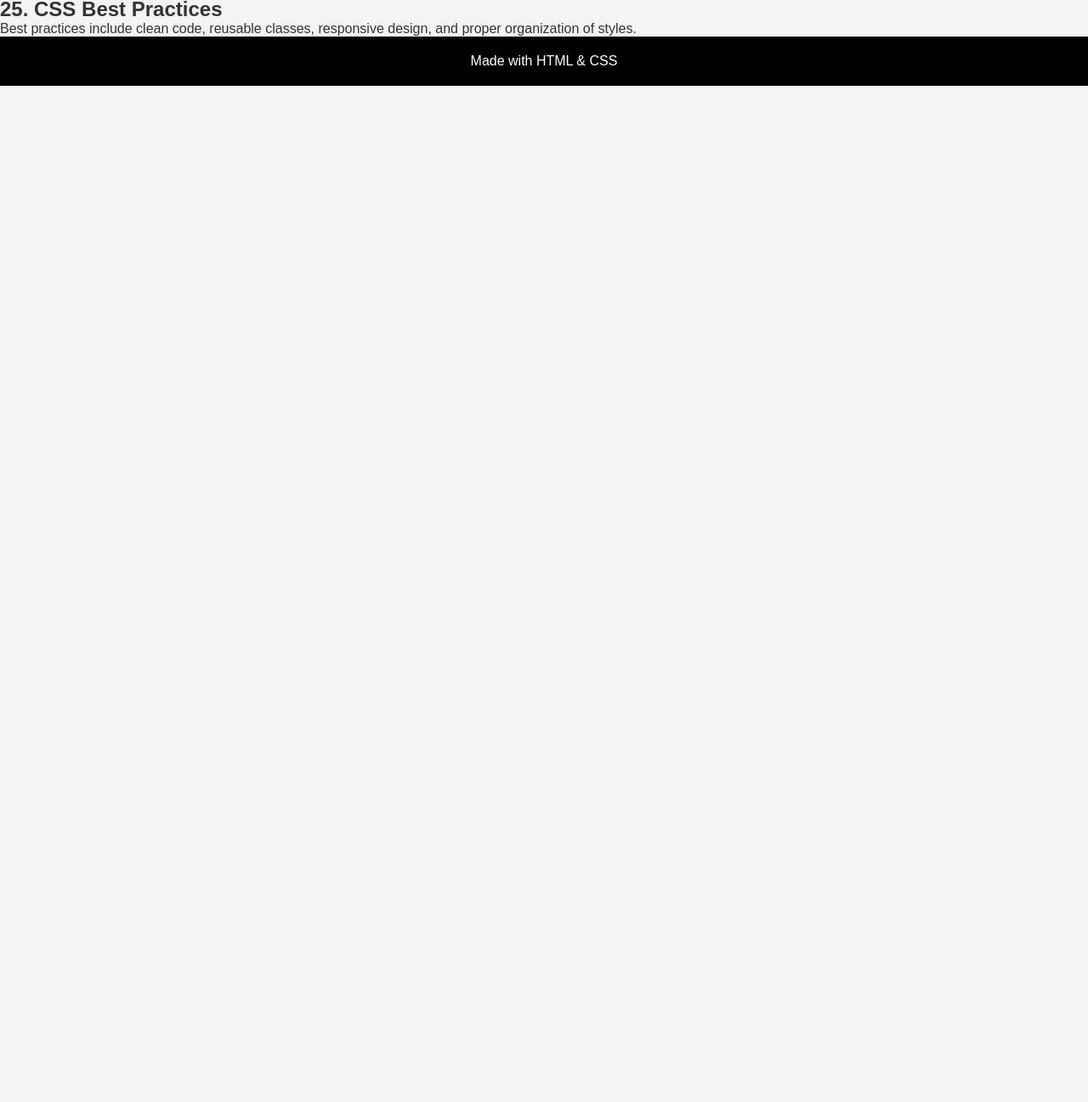
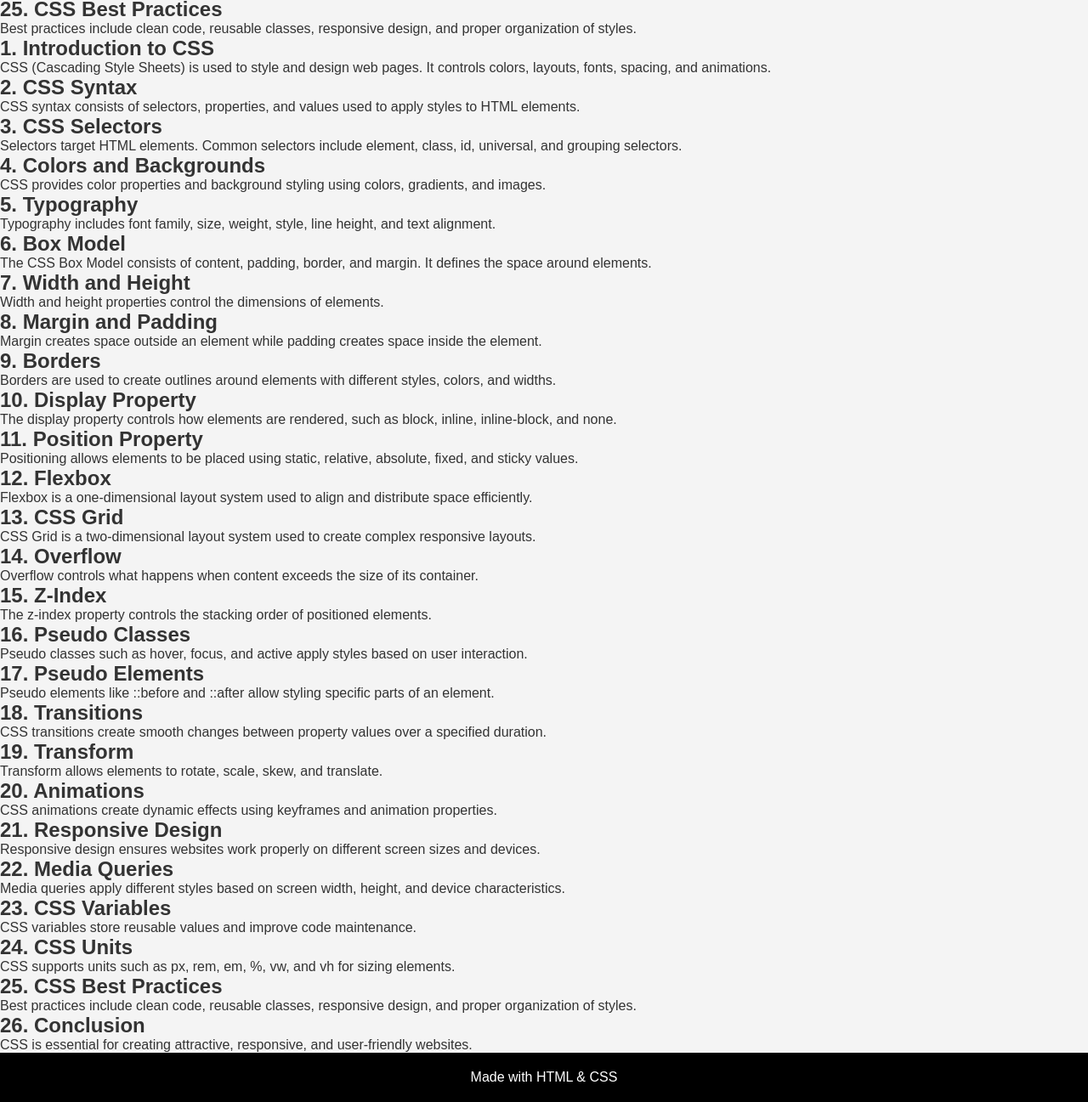
Before and after one commit to gauravkumar2005/CSS-all-concepts-practice, a plain HTML site: page index.html in a window 1280 px wide. Shown: the part 3767-5064 px from the top of the page at 85% size. Before the commit the page ends 3868 px from the top, so only its background shows below. Drawn offline with Linux system fonts and the light colour scheme.

Commit message:
add some paragraph

```diff
--- a/index.html
+++ b/index.html
@@ -298,7 +298,158 @@
     Best practices include clean code, reusable classes, responsive
     design, and proper organization of styles.
 </p>
+<h2>1. Introduction to CSS</h2>
+<p>
+    CSS (Cascading Style Sheets) is used to style and design web pages.
+    It controls colors, layouts, fonts, spacing, and animations.
+</p>
 
+<h2>2. CSS Syntax</h2>
+<p>
+    CSS syntax consists of selectors, properties, and values used to
+    apply styles to HTML elements.
+</p>
+
+<h2>3. CSS Selectors</h2>
+<p>
+    Selectors target HTML elements. Common selectors include element,
+    class, id, universal, and grouping selectors.
+</p>
+
+<h2>4. Colors and Backgrounds</h2>
+<p>
+    CSS provides color properties and background styling using colors,
+    gradients, and images.
+</p>
+
+<h2>5. Typography</h2>
+<p>
+    Typography includes font family, size, weight, style, line height,
+    and text alignment.
+</p>
+
+<h2>6. Box Model</h2>
+<p>
+    The CSS Box Model consists of content, padding, border, and margin.
+    It defines the space around elements.
+</p>
+
+<h2>7. Width and Height</h2>
+<p>
+    Width and height properties control the dimensions of elements.
+</p>
+
+<h2>8. Margin and Padding</h2>
+<p>
+    Margin creates space outside an element while padding creates
+    space inside the element.
+</p>
+
+<h2>9. Borders</h2>
+<p>
+    Borders are used to create outlines around elements with different
+    styles, colors, and widths.
+</p>
+
+<h2>10. Display Property</h2>
+<p>
+    The display property controls how elements are rendered, such as
+    block, inline, inline-block, and none.
+</p>
+
+<h2>11. Position Property</h2>
+<p>
+    Positioning allows elements to be placed using static, relative,
+    absolute, fixed, and sticky values.
+</p>
+
+<h2>12. Flexbox</h2>
+<p>
+    Flexbox is a one-dimensional layout system used to align and
+    distribute space efficiently.
+</p>
+
+<h2>13. CSS Grid</h2>
+<p>
+    CSS Grid is a two-dimensional layout system used to create
+    complex responsive layouts.
+</p>
+
+<h2>14. Overflow</h2>
+<p>
+    Overflow controls what happens when content exceeds the size of
+    its container.
+</p>
+
+<h2>15. Z-Index</h2>
+<p>
+    The z-index property controls the stacking order of positioned
+    elements.
+</p>
+
+<h2>16. Pseudo Classes</h2>
+<p>
+    Pseudo classes such as hover, focus, and active apply styles
+    based on user interaction.
+</p>
+
+<h2>17. Pseudo Elements</h2>
+<p>
+    Pseudo elements like ::before and ::after allow styling specific
+    parts of an element.
+</p>
+
+<h2>18. Transitions</h2>
+<p>
+    CSS transitions create smooth changes between property values
+    over a specified duration.
+</p>
+
+<h2>19. Transform</h2>
+<p>
+    Transform allows elements to rotate, scale, skew, and translate.
+</p>
+
+<h2>20. Animations</h2>
+<p>
+    CSS animations create dynamic effects using keyframes and
+    animation properties.
+</p>
+
+<h2>21. Responsive Design</h2>
+<p>
+    Responsive design ensures websites work properly on different
+    screen sizes and devices.
+</p>
+
+<h2>22. Media Queries</h2>
+<p>
+    Media queries apply different styles based on screen width,
+    height, and device characteristics.
+</p>
+
+<h2>23. CSS Variables</h2>
+<p>
+    CSS variables store reusable values and improve code maintenance.
+</p>
+
+<h2>24. CSS Units</h2>
+<p>
+    CSS supports units such as px, rem, em, %, vw, and vh for sizing
+    elements.
+</p>
+
+<h2>25. CSS Best Practices</h2>
+<p>
+    Best practices include clean code, reusable classes, responsive
+    design, and proper organization of styles.
+</p>
+
+<h2>26. Conclusion</h2>
+<p>
+    CSS is essential for creating attractive, responsive, and
+    user-friendly websites.
+</p>
 
   </section>
 
```
